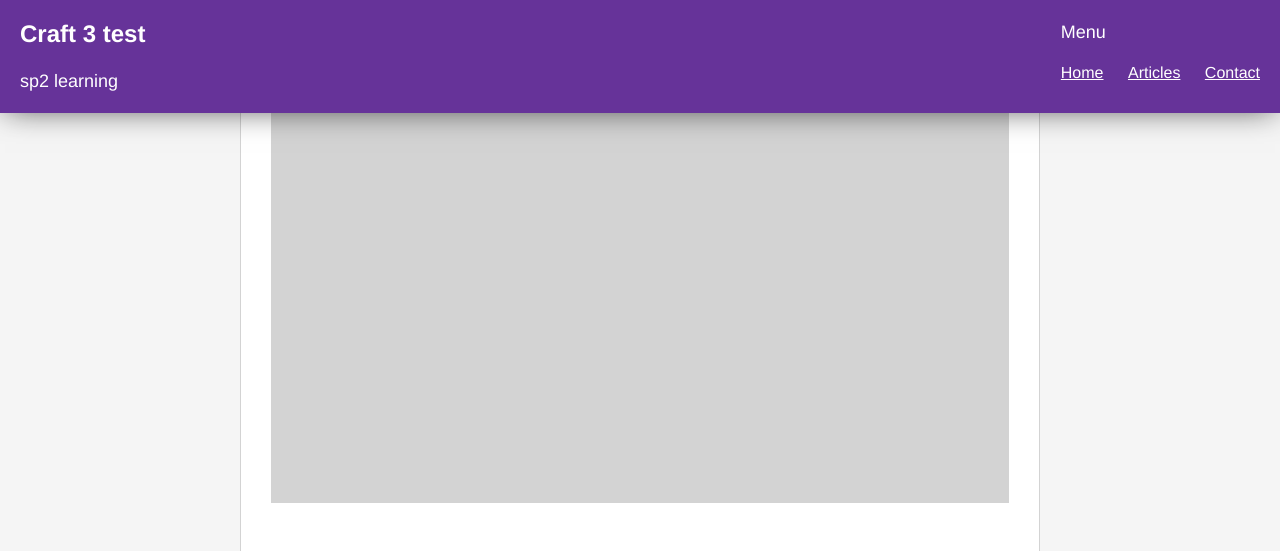
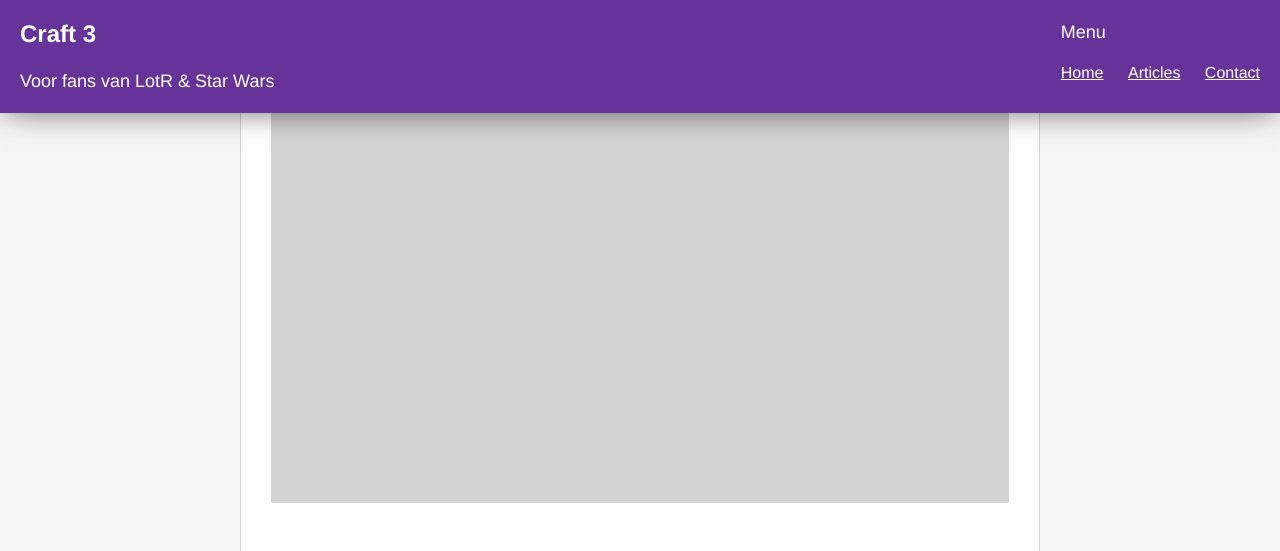
Before and after one commit to jarnovnico/craft-test, a PHP site: template templates/template1/_template1.twig in a window 1280 px wide. Shown: the top 551 px of the page. Run offline with PHP 8.4, Linux system fonts and the light colour scheme; the template is opened without the code that fills it, so the values that code supplies are empty; some libraries are stand-ins or nearby versions.

Commit message:
tiny updates to header and base templates

```diff
--- a/package.json
+++ b/package.json
@@ -14,7 +14,7 @@
         "css-loader": "^1.0.0",
         "file-loader": "^2.0.0",
         "lodash": "^4.17.11",
-        "node-sass": "^34.9.",
+        "node-sass": "^4.9.3",
         "sass": "^1.14.1",
         "sass-loader": "^7.1.0",
         "style-loader": "^0.23.0",
--- a/templates/_base.twig
+++ b/templates/_base.twig
@@ -1,7 +1,7 @@
 <!DOCTYPE html>
 <html>
 <head>
-    <title>Welcome to my test website with Craft 3</title>
+    <title>Welcome to Craft 3</title>
     <meta charset="UTF-8">
     <meta name="viewport" content="width=device-width, initial-scale=1.0">
     <meta http-equiv="X-UA-Compatible" content="ie=edge">
--- a/templates/header1/_header1.twig
+++ b/templates/header1/_header1.twig
@@ -1,7 +1,7 @@
 <div class="header1">
     <div class="header1__logo-wrapper">
-        <h2 class="header1__title">Craft 3 test</h2>
-        <p class="header1__text">sp2 learning</p>
+        <h2 class="header1__title">Craft 3</h2>
+        <p class="header1__text">Voor fans van LotR & Star Wars</p>
     </div>
     <nav>
         {% include 'components/menu/_menu.twig' %}
```
Also changed, not shown: package-lock.json.
